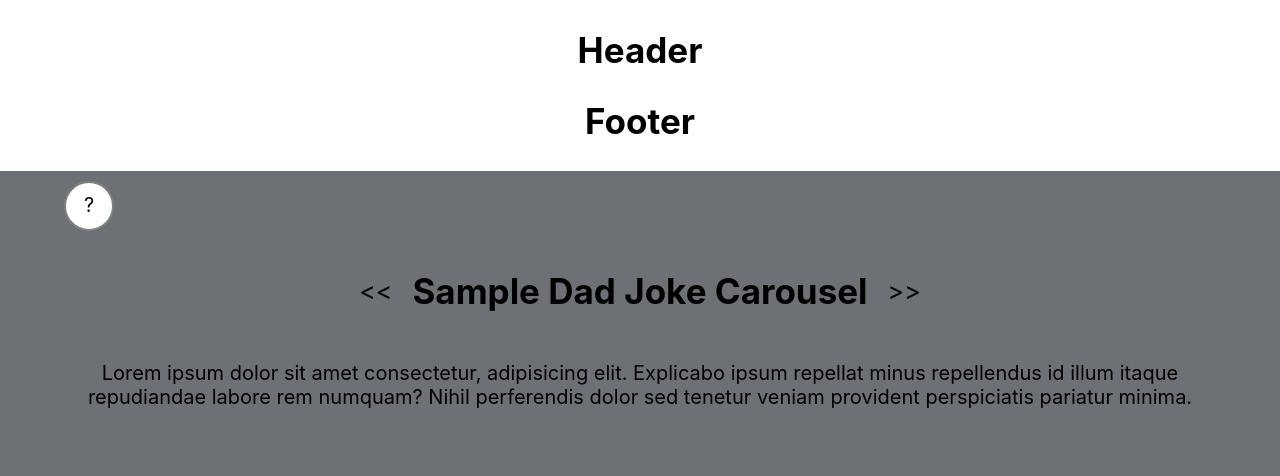
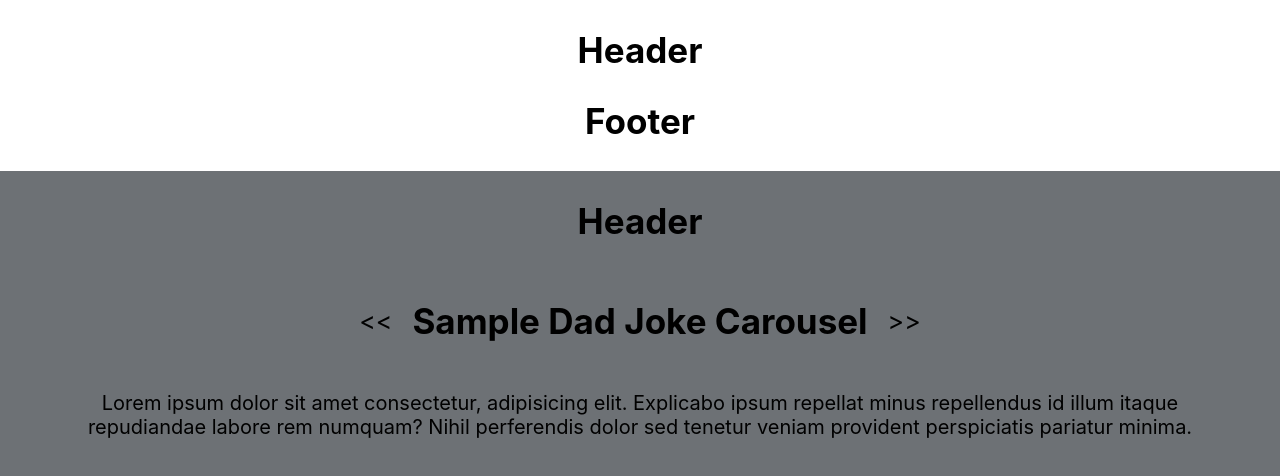
Before and after one commit to Build-Week-PT-Dad-Jokes/Front-End, a React (Create React App) app: page / in a window 1280 px wide. Shown: the top 476 px of the page. Built offline with nearby package versions, Linux system fonts and the light colour scheme.

Commit message:
call header component

```diff
--- a/src/components/LandingPage.js
+++ b/src/components/LandingPage.js
@@ -1,12 +1,11 @@
 import React from "react";
+import Header from './Header';
 
 const LandingPage = () => {
   return (
     <div className="wrapper">
       <div className="landing-page">
-        <header className="landing-page-header">
-          <div className="help-button">?</div>
-        </header>
+        <Header />
         <div className="carousel">
           <header className="carousel-header">
             <span className="left-button">{"<<"}</span>
```
